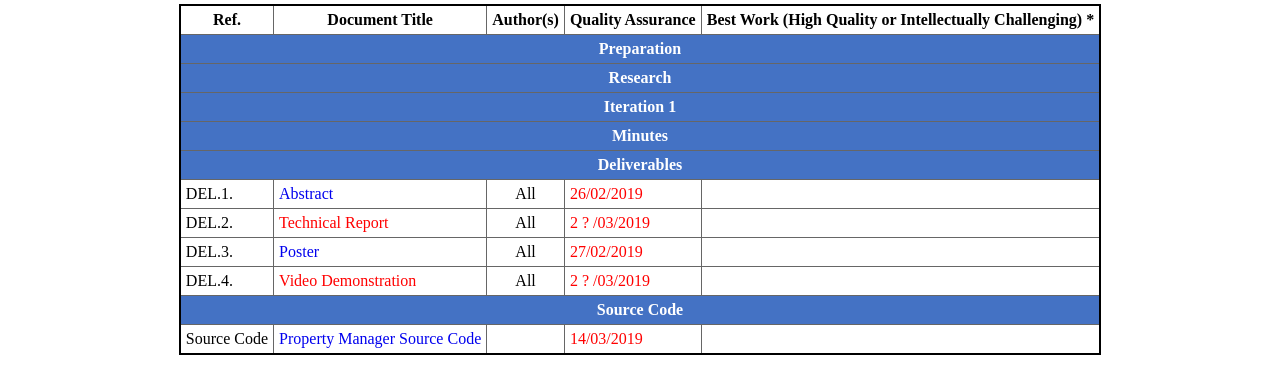
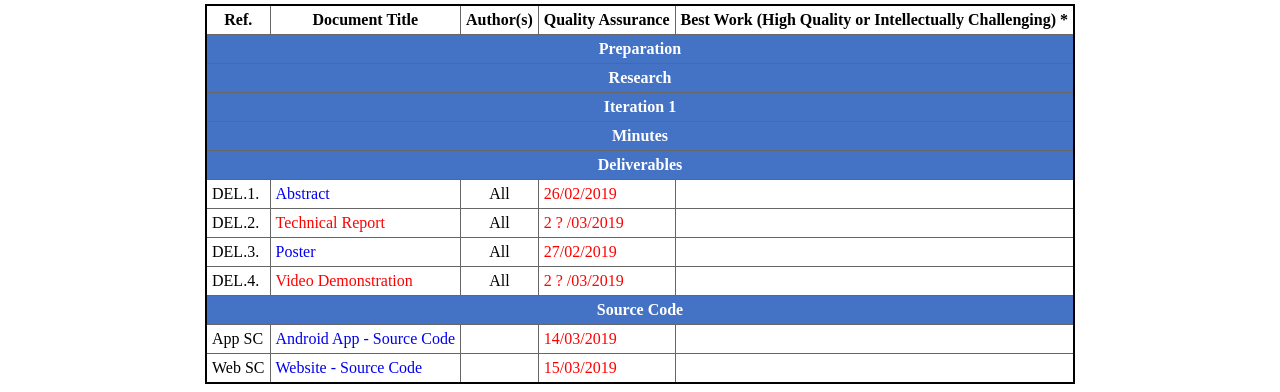
Before and after one commit to pedaars/Corpus, a plain HTML site: page Corpus/index.html in a window 1280 px wide. Shown: the part 482-874 px from the top of the page. Before the commit the page ends 845 px from the top, so only its background shows below. Drawn offline with Linux system fonts and the light colour scheme.

Commit message:
Added Website source code

```diff
--- a/Corpus/index.html
+++ b/Corpus/index.html
@@ -182,10 +182,17 @@ th.highlight {
 				<th colspan="5" class="highlight">Source Code</th>
 			</tr>
 			<tr>
-				<td>Source Code</td>
-				<td><a href="Deliverables/FirebaseAuth.zip">Property Manager Source Code</a> </td>
+				<td>App SC</td>
+				<td><a href="Deliverables/FirebaseAuth.zip">Android App - Source Code</a> </td>
 				<td align="center"></td>
 				<td><a href="">14/03/2019</a></td>
+				<td>&nbsp;</td>
+			</tr>
+			<tr>
+				<td>Web SC</td>
+				<td><a href="Deliverables/CO600-Website.zip">Website - Source Code</a> </td>
+				<td align="center"></td>
+				<td><a href="">15/03/2019</a></td>
 				<td>&nbsp;</td>
 			</tr>
 
```
Also changed, not shown: 2 other files.
